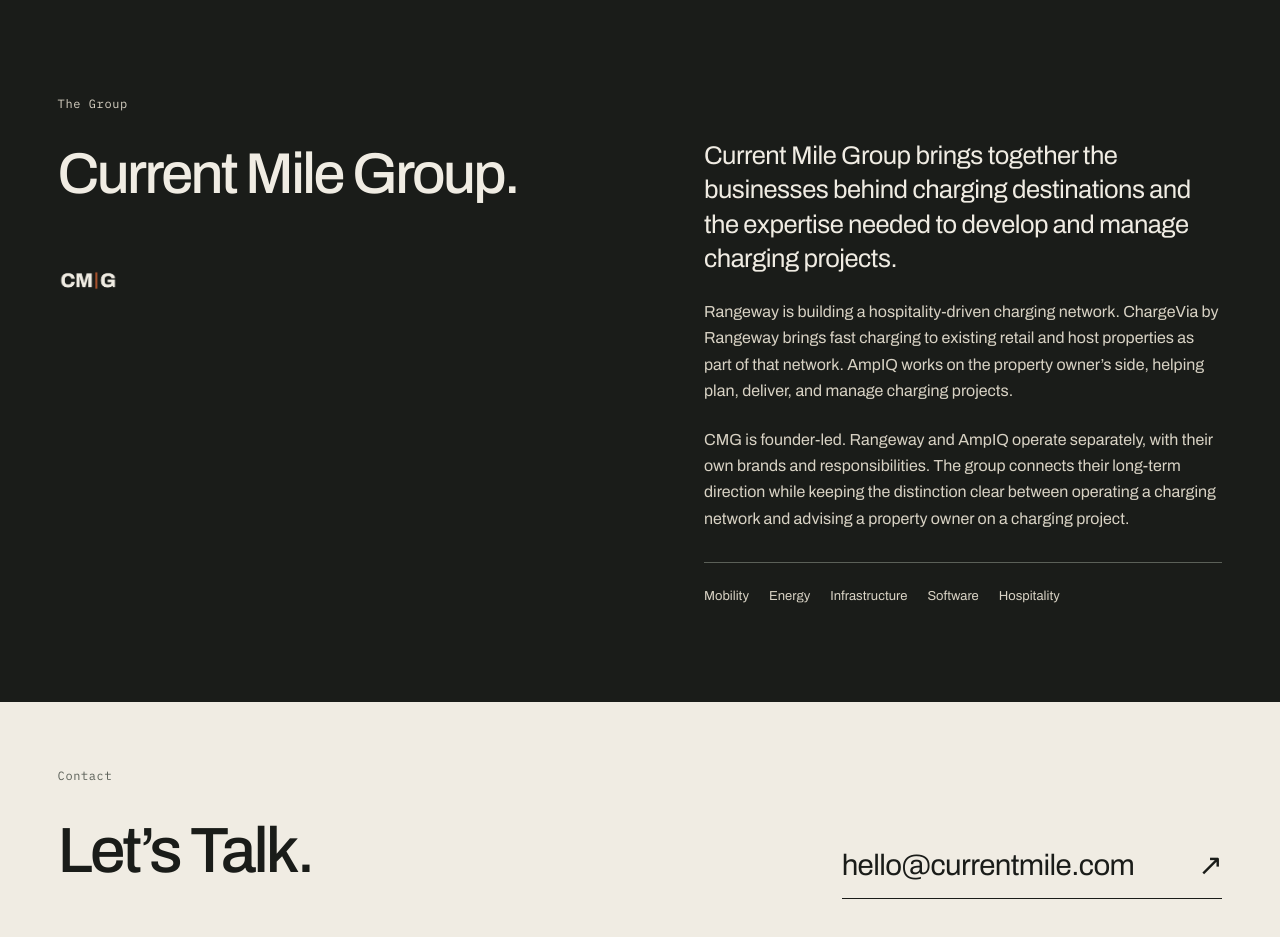
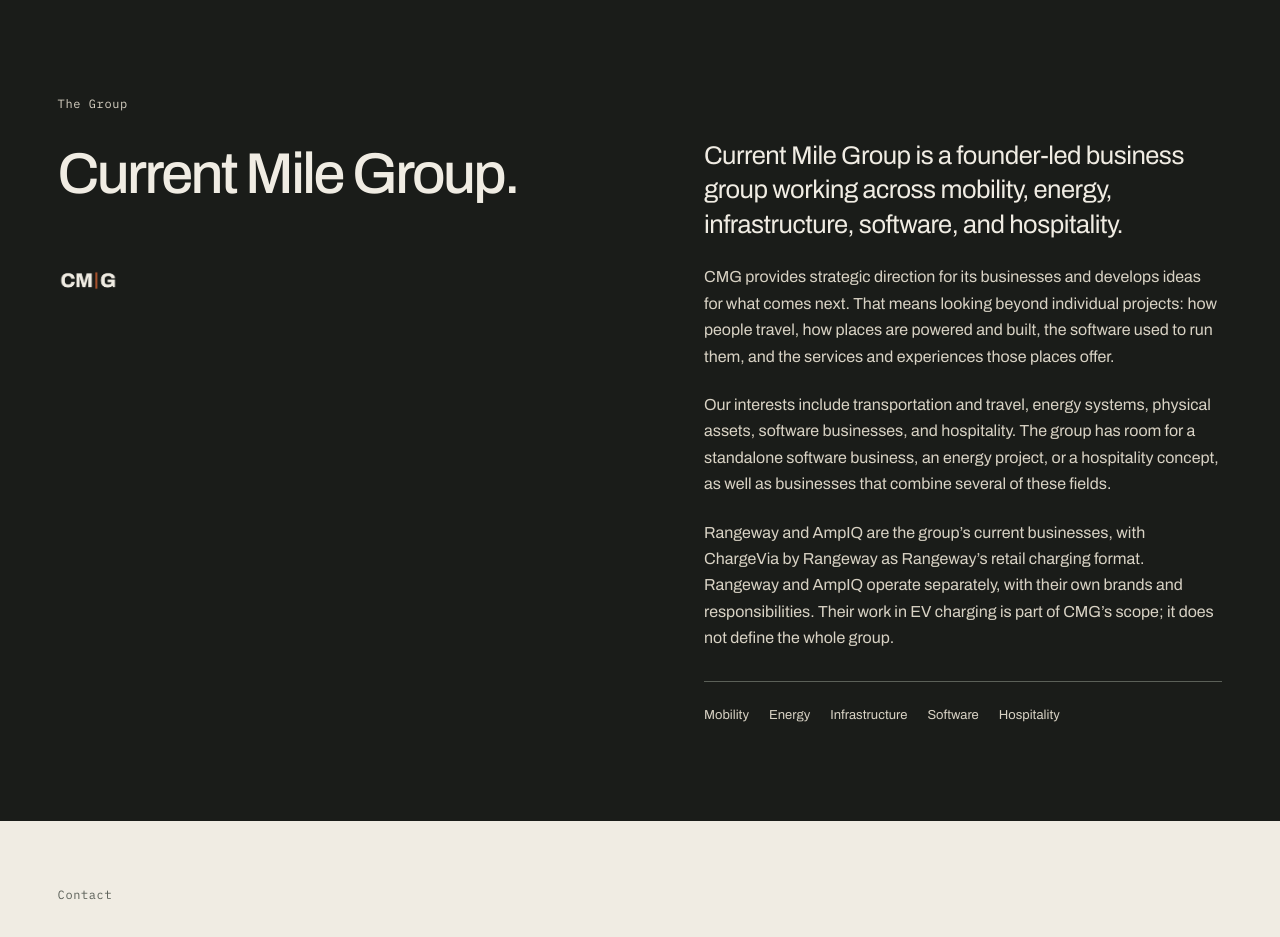
Before and after one commit to Rangeway/current-mile-group, a Next.js app: page / in a window 1280 px wide. Shown: the part 2220-3157 px from the top of the page. Built offline with nearby package versions, Linux system fonts and the light colour scheme.

Commit message:
Expand CMG description across all five business fields

```diff
--- a/app/layout.tsx
+++ b/app/layout.tsx
@@ -24,11 +24,11 @@
   metadataBase: new URL("https://currentmile.com"),
   title: "Current Mile Group",
   description:
-    "Current Mile Group connects Rangeway’s hospitality-driven charging network, ChargeVia by Rangeway’s retail charging format, and AmpIQ’s project advisory and management.",
+    "Current Mile Group is a founder-led business group working across mobility, energy, infrastructure, software, and hospitality, with Rangeway and AmpIQ in its portfolio.",
   openGraph: {
     title: "Current Mile Group",
     description:
-      "A founder-led group connecting Rangeway’s charging network, ChargeVia by Rangeway’s retail charging format, and AmpIQ’s advisory and project management.",
+      "A founder-led business group providing strategic direction and developing business ideas across mobility, energy, infrastructure, software, and hospitality.",
     url: "https://currentmile.com",
     siteName: "Current Mile Group",
     type: "website",
@@ -45,7 +45,7 @@
     card: "summary",
     title: "Current Mile Group",
     description:
-      "A founder-led group connecting Rangeway’s charging network, ChargeVia by Rangeway’s retail charging format, and AmpIQ’s advisory and project management.",
+      "A founder-led business group providing strategic direction and developing business ideas across mobility, energy, infrastructure, software, and hospitality.",
     images: ["/brand/cmg-social-512.png"],
   },
   icons: {
--- a/app/page.tsx
+++ b/app/page.tsx
@@ -102,9 +102,10 @@
           <img src="/brand/cmg-monogram-for-dark.png" alt="" aria-hidden="true" width="1024" height="1024" />
         </div>
         <div className="group-copy">
-          <p className="group-lede">Current Mile Group brings together the businesses behind charging destinations and the expertise needed to develop and manage charging projects.</p>
-          <p>Rangeway is building a hospitality-driven charging network. ChargeVia by Rangeway brings fast charging to existing retail and host properties as part of that network. AmpIQ works on the property owner’s side, helping plan, deliver, and manage charging projects.</p>
-          <p>CMG is founder-led. Rangeway and AmpIQ operate separately, with their own brands and responsibilities. The group connects their long-term direction while keeping the distinction clear between operating a charging network and advising a property owner on a charging project.</p>
+          <p className="group-lede">Current Mile Group is a founder-led business group working across mobility, energy, infrastructure, software, and hospitality.</p>
+          <p>CMG provides strategic direction for its businesses and develops ideas for what comes next. That means looking beyond individual projects: how people travel, how places are powered and built, the software used to run them, and the services and experiences those places offer.</p>
+          <p>Our interests include transportation and travel, energy systems, physical assets, software businesses, and hospitality. The group has room for a standalone software business, an energy project, or a hospitality concept, as well as businesses that combine several of these fields.</p>
+          <p>Rangeway and AmpIQ are the group’s current businesses, with ChargeVia by Rangeway as Rangeway’s retail charging format. Rangeway and AmpIQ operate separately, with their own brands and responsibilities. Their work in EV charging is part of CMG’s scope; it does not define the whole group.</p>
           <ul className="sector-list" aria-label="Group sectors">{['Mobility', 'Energy', 'Infrastructure', 'Software', 'Hospitality'].map(sector => <li key={sector}>{sector}</li>)}</ul>
         </div>
       </section>
```
Also changed, not shown: 3 other files (tests, documents, lock files or other folders).
